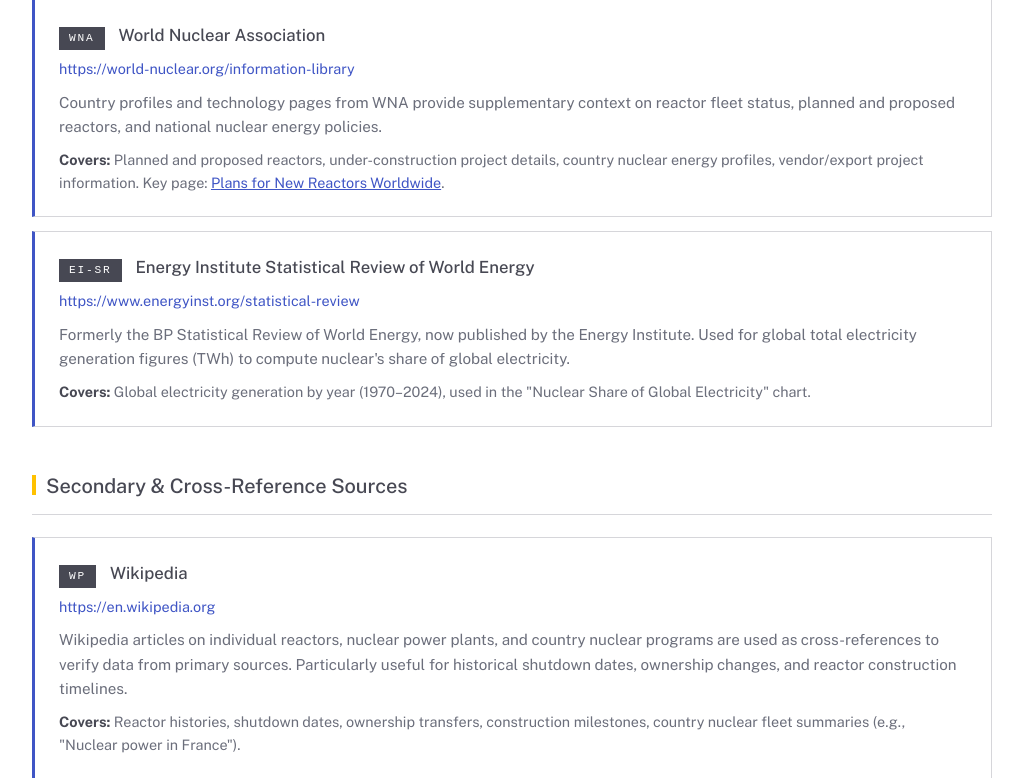
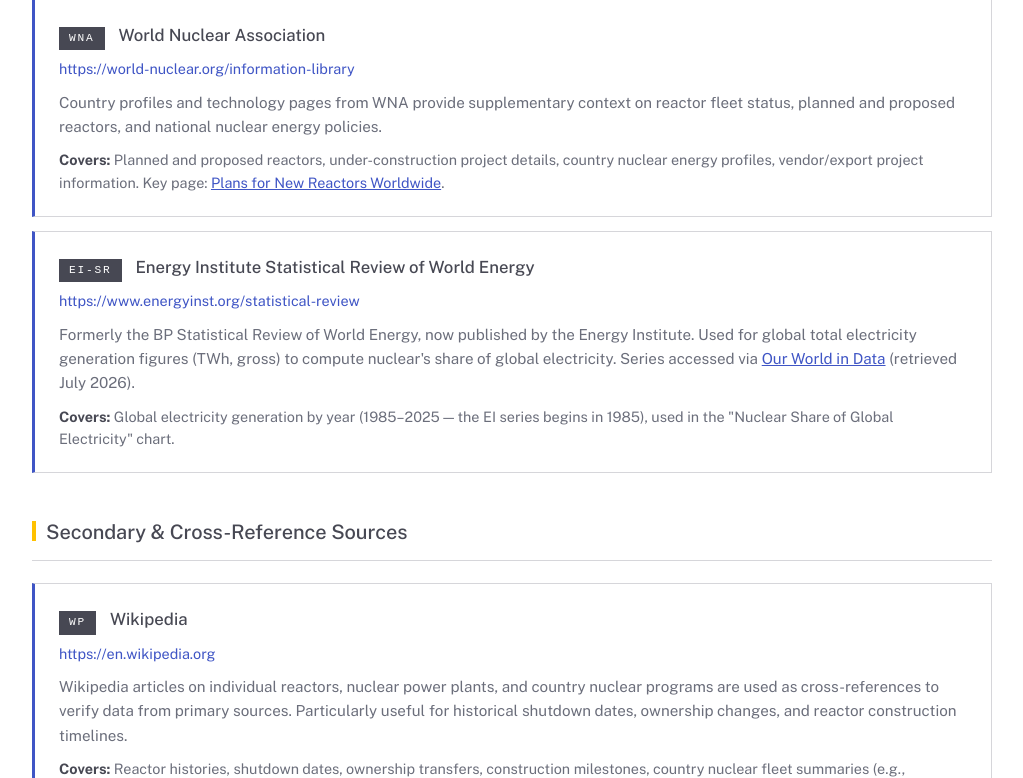
Before and after one commit to griffinhilly/nuclear-database, a Flask app: page /sources in a window 1280 px wide. Shown: the part 956-1734 px from the top of the page, without its empty margins (128-1151 px from the left). Run offline with Flask 3, Linux system fonts and the light colour scheme.

Commit message:
Rebase world-electricity series to actual EI data (via OWID), 1985-2025
The previous hardcoded 1970-2024 series claimed to be EI Statistical
Review data but did not match EI's published values — accurate around
1970, drifting to ~15% low by 2024. Effect: the nuclear-share chart
overstated recent share (10.3% for 2024 vs the true ~8.8%).

Replaced wholesale with the Energy Institute series retrieved from Our
World in Data (grapher: electricity-generation, World, 2026-07-06).
EI's series begins 1985, so the share chart now starts there — the
pre-1985 stub had no verifiable source and splicing it onto the EI
basis would have put a 6% cliff at the seam. 2025 point included
(world: 31,772 TWh). Sources page citation updated to match.

Verified: 2024 share = 8.8%, 1996 peak = 16.7% (net-vs-gross basis
explains the gap to the published ~17.5%), endpoint smoke-tested.

Co-Authored-By: Claude Fable 5 <noreply@anthropic.com>
Claude-Session: https://claude.ai/code/session_017BnbMnxLgjEA9YoEVkRoYh

```diff
--- a/app.py
+++ b/app.py
@@ -1643,23 +1643,28 @@ def generation_annual_share():
     conn = get_db()
     cursor = conn.cursor()
 
-    # Global electricity generation by year (TWh) - IEA/EI Statistical Review data
+    # Global electricity generation by year (TWh, gross) — Energy Institute
+    # Statistical Review of World Energy, accessed via Our World in Data
+    # (grapher: electricity-generation, World; retrieved 2026-07-06).
+    # The EI series begins in 1985; years before that have no denominator
+    # and the share endpoint returns share_pct = None for them.
+    # NOTE: the previous 1970-2024 series here did NOT match EI's published
+    # values (7-15% low, drifting) and was replaced wholesale — see the
+    # 2026-07-06 rebase commit.
     global_electricity_twh = {
-        1970: 5249, 1971: 5529, 1972: 5876, 1973: 6242, 1974: 6370,
-        1975: 6504, 1976: 6945, 1977: 7281, 1978: 7611, 1979: 7897,
-        1980: 8043, 1981: 8129, 1982: 8161, 1983: 8476, 1984: 8917,
-        1985: 9259, 1986: 9544, 1987: 9958, 1988: 10368, 1989: 10717,
-        1990: 11020, 1991: 11195, 1992: 11380, 1993: 11596, 1994: 11890,
-        1995: 12264, 1996: 12658, 1997: 12998, 1998: 13235, 1999: 13547,
-        2000: 14013, 2001: 14303, 2002: 14821, 2003: 15365, 2004: 16057,
-        2005: 16595, 2006: 17242, 2007: 17880, 2008: 18200, 2009: 17930,
-        2010: 19050, 2011: 19700, 2012: 20200, 2013: 20800, 2014: 21300,
-        2015: 21700, 2016: 22200, 2017: 22800, 2018: 23400, 2019: 23700,
-        2020: 23500, 2021: 24800, 2022: 25200, 2023: 25600, 2024: 26100,
+        1985: 9886, 1986: 10181, 1987: 10671, 1988: 11141, 1989: 11658,
+        1990: 11961, 1991: 12223, 1992: 12336, 1993: 12600, 1994: 12924,
+        1995: 13382, 1996: 13797, 1997: 14129, 1998: 14511, 1999: 14926,
+        2000: 15279, 2001: 15501, 2002: 16050, 2003: 16628, 2004: 17415,
+        2005: 18134, 2006: 18839, 2007: 19714, 2008: 20103, 2009: 19944,
+        2010: 21264, 2011: 21972, 2012: 22516, 2013: 23155, 2014: 23747,
+        2015: 24002, 2016: 24695, 2017: 25441, 2018: 26464, 2019: 26832,
+        2020: 26723, 2021: 28259, 2022: 28918, 2023: 29665, 2024: 30930,
+        2025: 31772,
     }
 
     result = []
-    for year in range(1970, 2025):
+    for year in range(1985, 2026):
         cursor.execute("""
             SELECT COALESCE(SUM(electricity_gwh), 0) as raw_gwh,
                    COUNT(DISTINCT reactor_id) as reporting
--- a/templates/sources.html
+++ b/templates/sources.html
@@ -225,11 +225,14 @@
                 <div class="source-url"><a href="https://www.energyinst.org/statistical-review" target="_blank">https://www.energyinst.org/statistical-review</a></div>
                 <div class="source-desc">
                     Formerly the BP Statistical Review of World Energy, now published by the Energy Institute.
-                    Used for global total electricity generation figures (TWh) to compute nuclear's share of global electricity.
+                    Used for global total electricity generation figures (TWh, gross) to compute nuclear's share
+                    of global electricity. Series accessed via
+                    <a href="https://ourworldindata.org/grapher/electricity-generation" target="_blank">Our World in Data</a>
+                    (retrieved July 2026).
                 </div>
                 <div class="source-covers">
-                    <strong>Covers:</strong> Global electricity generation by year (1970&ndash;2024), used in the
-                    "Nuclear Share of Global Electricity" chart.
+                    <strong>Covers:</strong> Global electricity generation by year (1985&ndash;2025 &mdash; the EI series
+                    begins in 1985), used in the "Nuclear Share of Global Electricity" chart.
                 </div>
             </div>
         </div>
@@ -382,7 +385,7 @@
                 <div class="source-desc">
                     <p><strong>Reactor specifications and status:</strong> Verified against IAEA PRIS, WNA, and Wikipedia as of March 2026.</p>
                     <p style="margin-top: 6px;"><strong>Generation data:</strong> IAEA PRIS annual electricity generation, 1954&ndash;2025.</p>
-                    <p style="margin-top: 6px;"><strong>Global electricity totals:</strong> Energy Institute Statistical Review, 1970&ndash;2024.</p>
+                    <p style="margin-top: 6px;"><strong>Global electricity totals:</strong> Energy Institute Statistical Review (via Our World in Data), 1985&ndash;2025.</p>
                     <p style="margin-top: 6px;"><strong>Planned reactors:</strong> WNA, IAEA PRIS, and news sources as of March 2026.</p>
                     <p style="margin-top: 6px;"><strong>Under construction:</strong> 66 reactors verified against IAEA PRIS (March 2026).</p>
                 </div>
```
